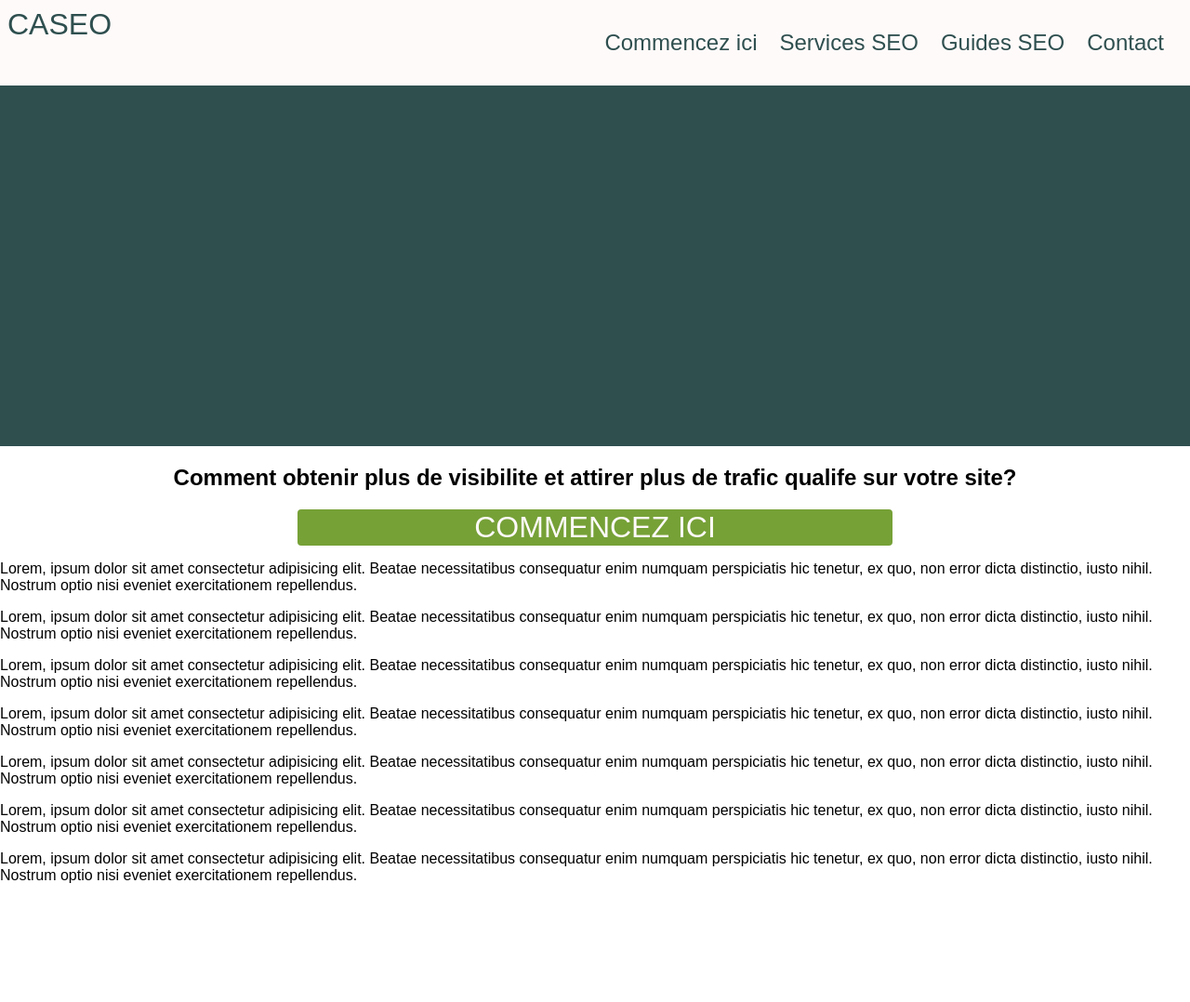
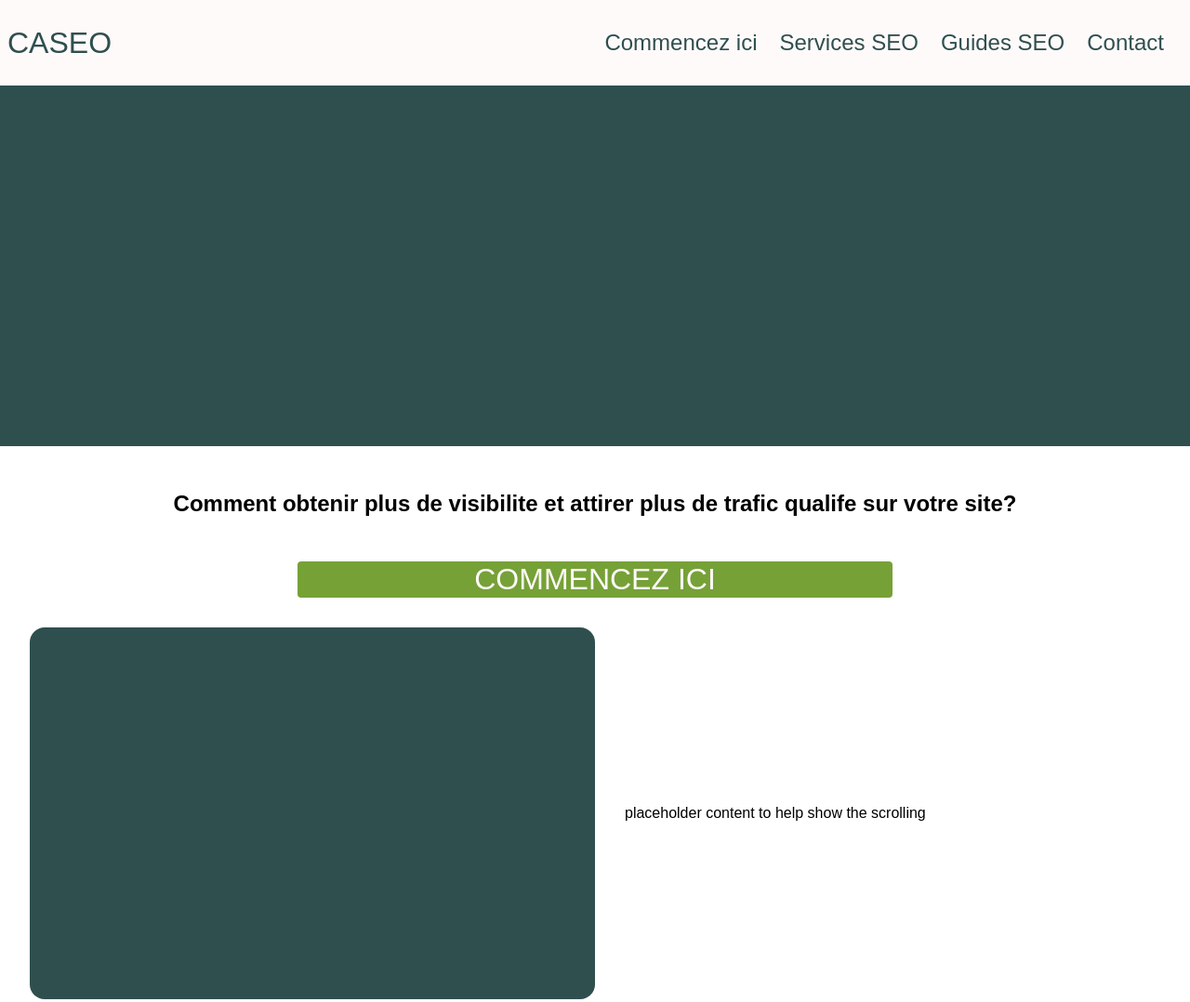
Before and after one commit to gjennison/caseo, a plain HTML site: page index.html in a window 1280 px wide. Shown: the top 1078 px of the page at 93% size. Before the commit the page ends 967 px from the top, so only its background shows below. Drawn offline with Linux system fonts and the light colour scheme.

Commit message:
included placeholder content

```diff
--- a/css/modules.css
+++ b/css/modules.css
@@ -4,6 +4,9 @@
     align-items: center;
 }
 
+.hero h2{
+    margin: 48px;
+}
 .hero-image{
     width: 100%;
     height: 400px;
@@ -18,3 +21,24 @@ button{
     border-radius: 4px;
     width: 50%;
 }
+
+.placeholder-content{
+    display: flex;
+    margin: 32px;
+    align-items: center;
+}
+
+.placeholder-image{
+    width: 50%;
+    height: 400px;
+    background-color: darkslategray;
+    border-radius: 16px;
+}
+
+.placeholder-content p {
+    padding: 32px;
+}
+
+.placeholder-content:nth-child(even){
+    flex-direction: row-reverse;
+}
--- a/index.html
+++ b/index.html
@@ -37,41 +37,39 @@
         <button>COMMENCEZ ICI</button>
     </section>
 
-    <section>
+    <section class="placeholder-content">
+        <div class="placeholder-image">
+
+        </div>
         <p>
-            Lorem, ipsum dolor sit amet consectetur adipisicing elit. Beatae necessitatibus consequatur enim numquam perspiciatis hic tenetur, ex quo, non error dicta distinctio, iusto nihil. Nostrum optio nisi eveniet exercitationem repellendus.
+            placeholder content to help show the scrolling
         </p>
     </section>
-    <section>
+    <section class="placeholder-content">
+        <div class="placeholder-image">
+
+        </div>
         <p>
-            Lorem, ipsum dolor sit amet consectetur adipisicing elit. Beatae necessitatibus consequatur enim numquam perspiciatis hic tenetur, ex quo, non error dicta distinctio, iusto nihil. Nostrum optio nisi eveniet exercitationem repellendus.
+            placeholder content to help show the scrolling
         </p>
     </section>
-    <section>
+    <section class="placeholder-content">
+        <div class="placeholder-image">
+
+        </div>
         <p>
-            Lorem, ipsum dolor sit amet consectetur adipisicing elit. Beatae necessitatibus consequatur enim numquam perspiciatis hic tenetur, ex quo, non error dicta distinctio, iusto nihil. Nostrum optio nisi eveniet exercitationem repellendus.
+            placeholder content to help show the scrolling
         </p>
     </section>
-    <section>
+    <section class="placeholder-content">
+        <div class="placeholder-image">
+
+        </div>
         <p>
-            Lorem, ipsum dolor sit amet consectetur adipisicing elit. Beatae necessitatibus consequatur enim numquam perspiciatis hic tenetur, ex quo, non error dicta distinctio, iusto nihil. Nostrum optio nisi eveniet exercitationem repellendus.
+            placeholder content to help show the scrolling
         </p>
     </section>
-    <section>
-        <p>
-            Lorem, ipsum dolor sit amet consectetur adipisicing elit. Beatae necessitatibus consequatur enim numquam perspiciatis hic tenetur, ex quo, non error dicta distinctio, iusto nihil. Nostrum optio nisi eveniet exercitationem repellendus.
-        </p>
-    </section>
-    <section>
-        <p>
-            Lorem, ipsum dolor sit amet consectetur adipisicing elit. Beatae necessitatibus consequatur enim numquam perspiciatis hic tenetur, ex quo, non error dicta distinctio, iusto nihil. Nostrum optio nisi eveniet exercitationem repellendus.
-        </p>
-    </section>
-    <section>
-        <p>
-            Lorem, ipsum dolor sit amet consectetur adipisicing elit. Beatae necessitatibus consequatur enim numquam perspiciatis hic tenetur, ex quo, non error dicta distinctio, iusto nihil. Nostrum optio nisi eveniet exercitationem repellendus.
-        </p>
-    </section>
+
     <script src="script.js"></script>
 </body>
 </html>
--- a/script.js
+++ b/script.js
@@ -34,11 +34,11 @@ function closeMenu(){
 }
 
 document.addEventListener('scroll', function(e) {
-    if(window.scrollY >= 50){
+    if(window.scrollY >= 100){
         nav.classList.add('secondaryScheme')
         nav.classList.remove('primaryScheme')
     }
-    if(window.scrollY < 50){
+    if(window.scrollY < 100){
         nav.classList.add('primaryScheme')
         nav.classList.remove('secondaryScheme')
     }
--- a/style.css
+++ b/style.css
@@ -11,6 +11,7 @@ nav{
     padding: 8px;
     display: flex;
     justify-content: space-between;
+    align-items: center;
     position: fixed;
     width: 100%;
     top: 0;
```
